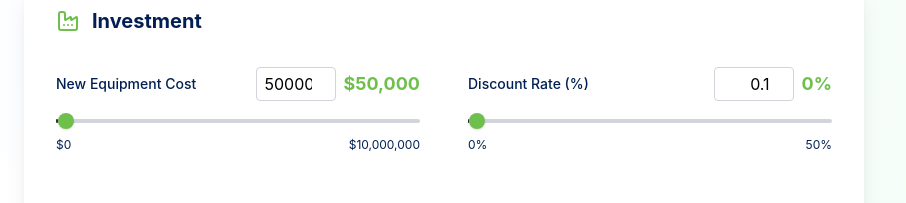
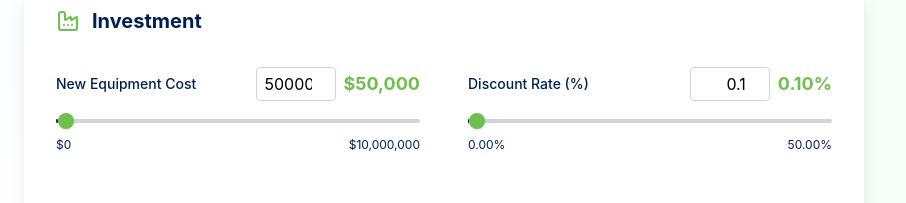
Before and after one commit to gohar2/roi-calculator-version-2, a React (Create React App) app: page / in a window 1280 px wide. Shown: the part 2012-2215 px from the top of the page, without its empty margins (0-906 px from the left). Built offline with nearby package versions, Linux system fonts and the light colour scheme.

Commit message:
Update calculator.jsx

```diff
--- a/src/Components/calculator.jsx
+++ b/src/Components/calculator.jsx
@@ -795,7 +795,8 @@ const ROICalculator = ({
                   min={0}
                   max={50}
                   suffix="%"
-                  step={0.1}
+                  step={0.01}
+                  decimals={2}
                 />
               </div>
 
```
